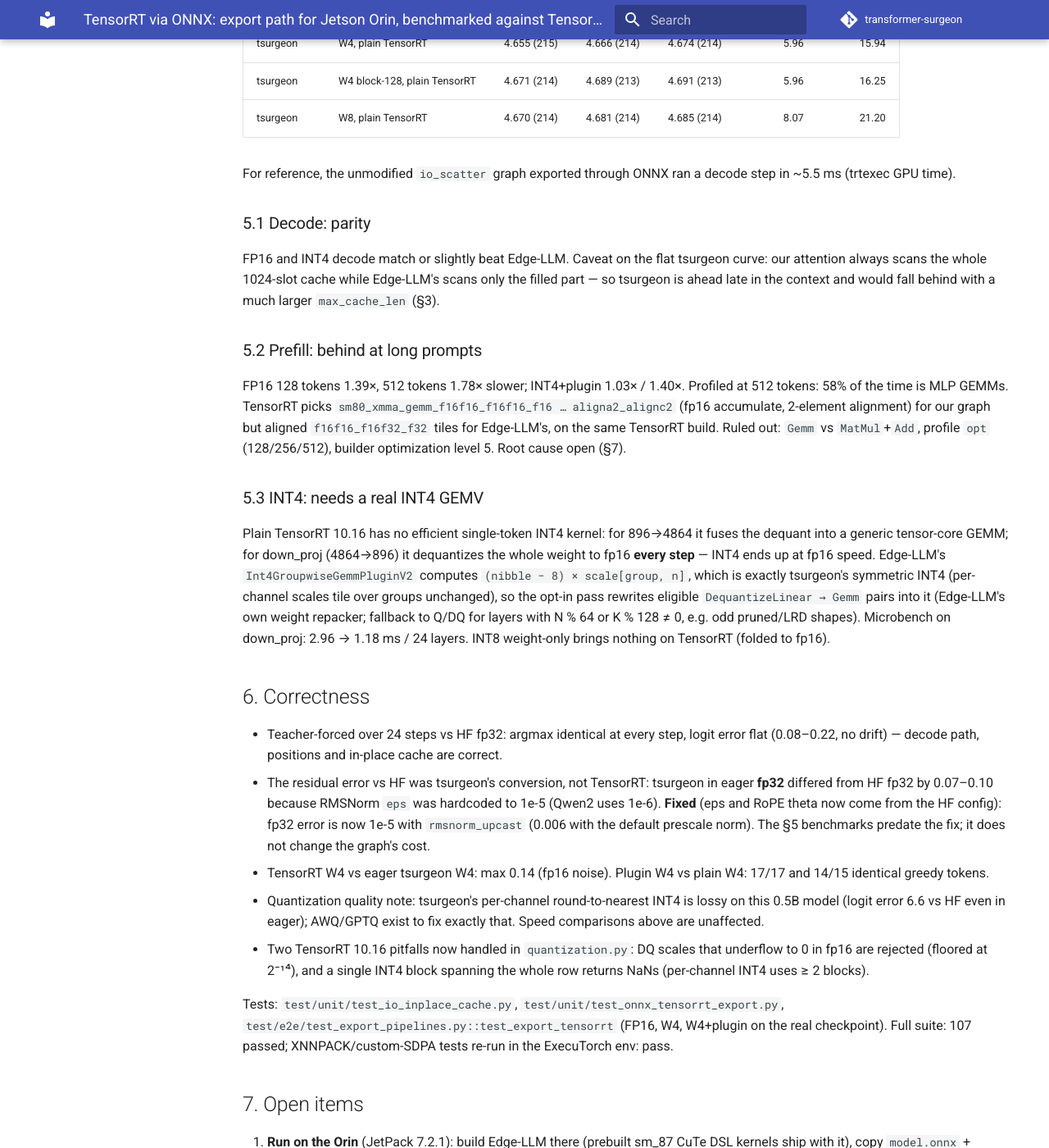
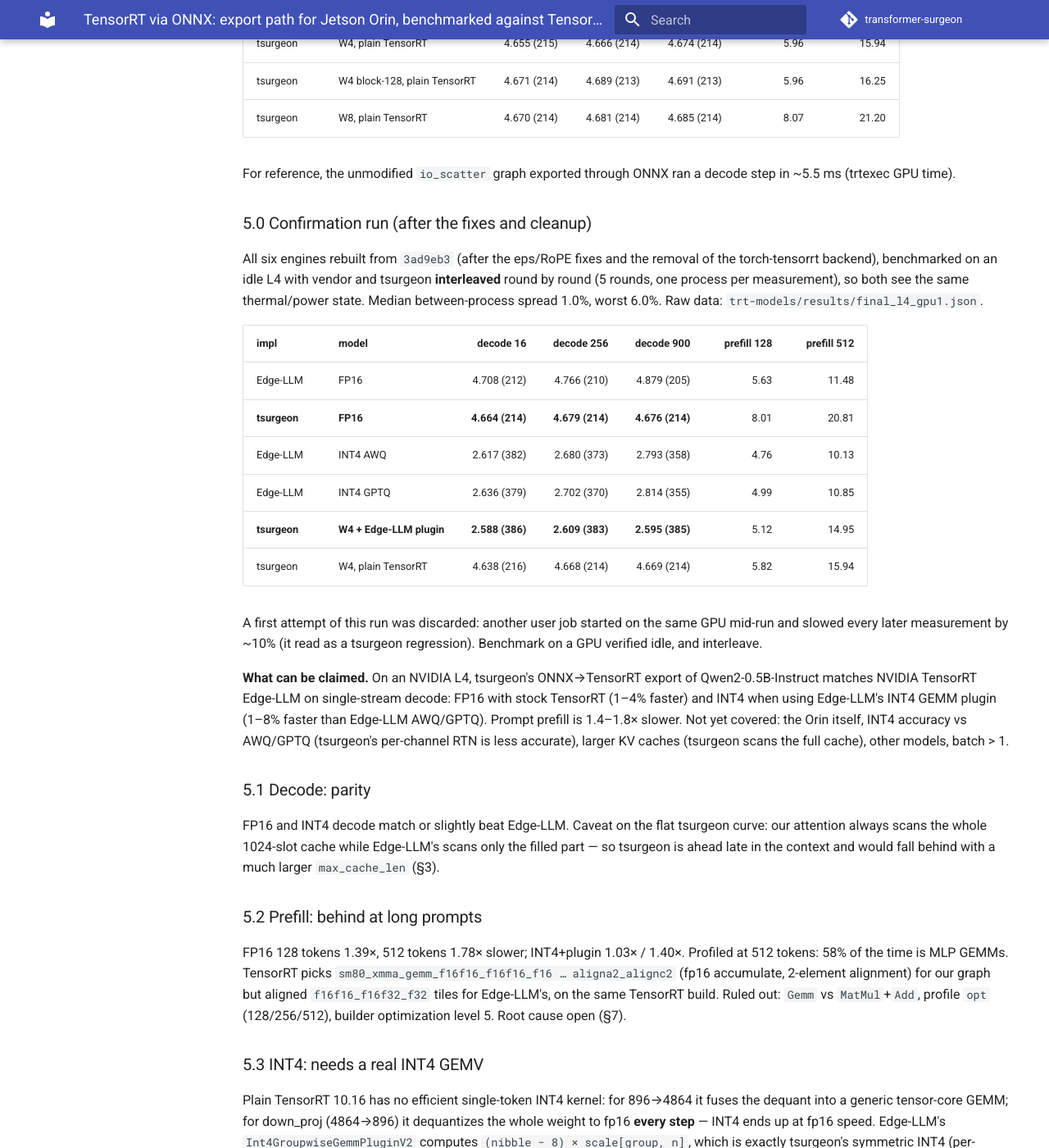
Before and after one commit to CESOIA/transformer-surgeon, an MkDocs documentation site: the page built from docs/investigations/TENSORRT_ONNX_EXPORT.md, in a window 1280 px wide and 1400 px high, scrolled down 2703 px. Shown: the whole window at 82% size. Built offline with MkDocs 1.6.1 and Material for MkDocs 9.7.7, drawn with Linux system fonts in a browser that asks for light colours; comment, search, counter and statistics services are not loaded.

Commit message:
Record the interleaved confirmation benchmark vs TensorRT Edge-LLM
Rebuilt all engines from 3ad9eb3 and benchmarked vendor and tsurgeon
interleaved on an idle L4: decode matches Edge-LLM (FP16 1-4% faster; INT4
with the Edge-LLM plugin 1-8% faster than AWQ/GPTQ), prefill 1.4-1.8x slower.
Documents the scope of the claim and the discarded run that shared its GPU.

Co-Authored-By: Claude Opus 5.5 <noreply@anthropic.com>

```diff
--- a/docs/investigations/TENSORRT_ONNX_EXPORT.md
+++ b/docs/investigations/TENSORRT_ONNX_EXPORT.md
@@ -108,6 +108,35 @@ prefill = one call over N prompt tokens (ms). Raw rows: `trt-models/results/`.
 For reference, the unmodified `io_scatter` graph exported through ONNX ran a
 decode step in ~5.5 ms (trtexec GPU time).
 
+### 5.0 Confirmation run (after the fixes and cleanup)
+
+All six engines rebuilt from `3ad9eb3` (after the eps/RoPE fixes and the
+removal of the torch-tensorrt backend), benchmarked on an idle L4 with vendor
+and tsurgeon **interleaved** round by round (5 rounds, one process per
+measurement), so both see the same thermal/power state. Median between-process
+spread 1.0%, worst 6.0%. Raw data: `trt-models/results/final_l4_gpu1.json`.
+
+| impl | model | decode 16 | decode 256 | decode 900 | prefill 128 | prefill 512 |
+|---|---|---:|---:|---:|---:|---:|
+| Edge-LLM | FP16 | 4.708 (212) | 4.766 (210) | 4.879 (205) | 5.63 | 11.48 |
+| **tsurgeon** | **FP16** | **4.664 (214)** | **4.679 (214)** | **4.676 (214)** | 8.01 | 20.81 |
+| Edge-LLM | INT4 AWQ | 2.617 (382) | 2.680 (373) | 2.793 (358) | 4.76 | 10.13 |
+| Edge-LLM | INT4 GPTQ | 2.636 (379) | 2.702 (370) | 2.814 (355) | 4.99 | 10.85 |
+| **tsurgeon** | **W4 + Edge-LLM plugin** | **2.588 (386)** | **2.609 (383)** | **2.595 (385)** | 5.12 | 14.95 |
+| tsurgeon | W4, plain TensorRT | 4.638 (216) | 4.668 (214) | 4.669 (214) | 5.82 | 15.94 |
+
+A first attempt of this run was discarded: another user job started on the
+same GPU mid-run and slowed every later measurement by ~10% (it read as a
+tsurgeon regression). Benchmark on a GPU verified idle, and interleave.
+
+**What can be claimed.** On an NVIDIA L4, tsurgeon's ONNX→TensorRT export of
+Qwen2-0.5B-Instruct matches NVIDIA TensorRT Edge-LLM on single-stream decode:
+FP16 with stock TensorRT (1–4% faster) and INT4 when using Edge-LLM's INT4
+GEMM plugin (1–8% faster than Edge-LLM AWQ/GPTQ). Prompt prefill is 1.4–1.8×
+slower. Not yet covered: the Orin itself, INT4 accuracy vs AWQ/GPTQ
+(tsurgeon's per-channel RTN is less accurate), larger KV caches (tsurgeon
+scans the full cache), other models, batch > 1.
+
 ### 5.1 Decode: parity
 FP16 and INT4 decode match or slightly beat Edge-LLM. Caveat on the flat
 tsurgeon curve: our attention always scans the whole 1024-slot cache while
```
